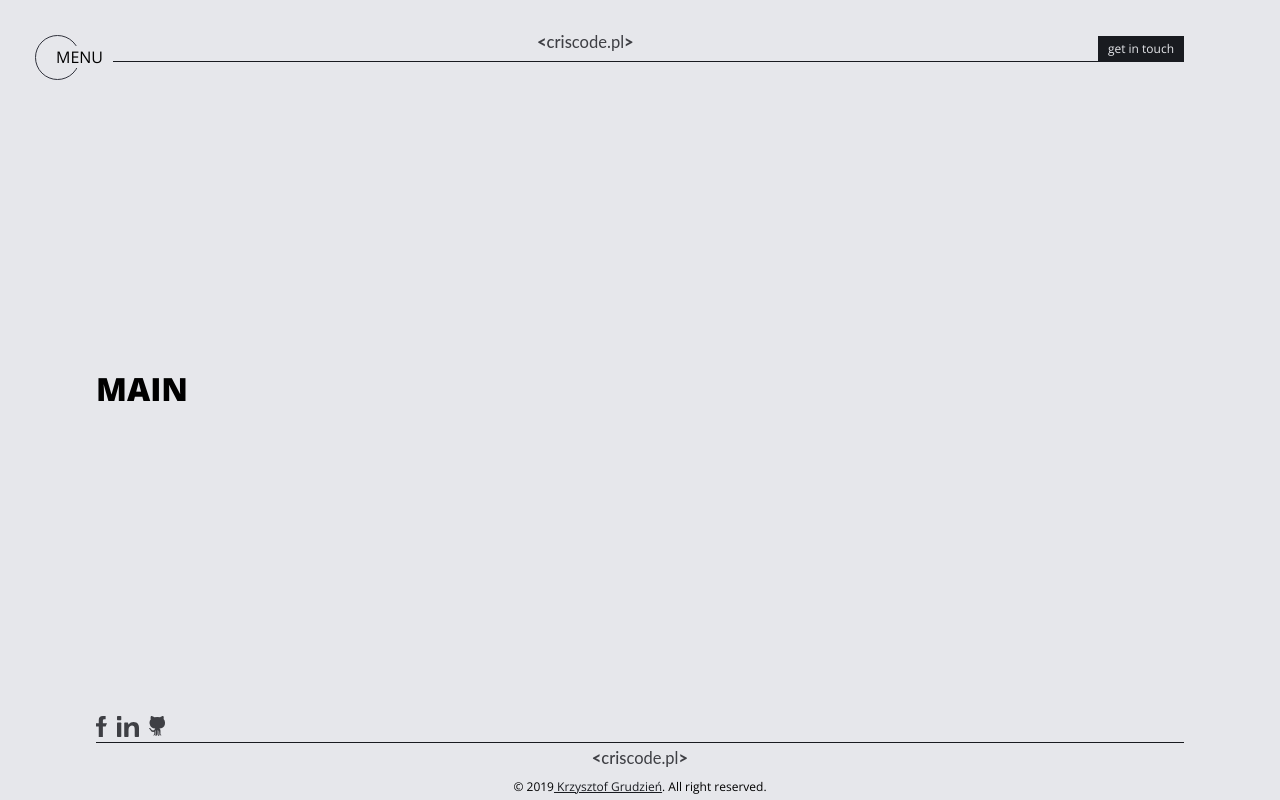
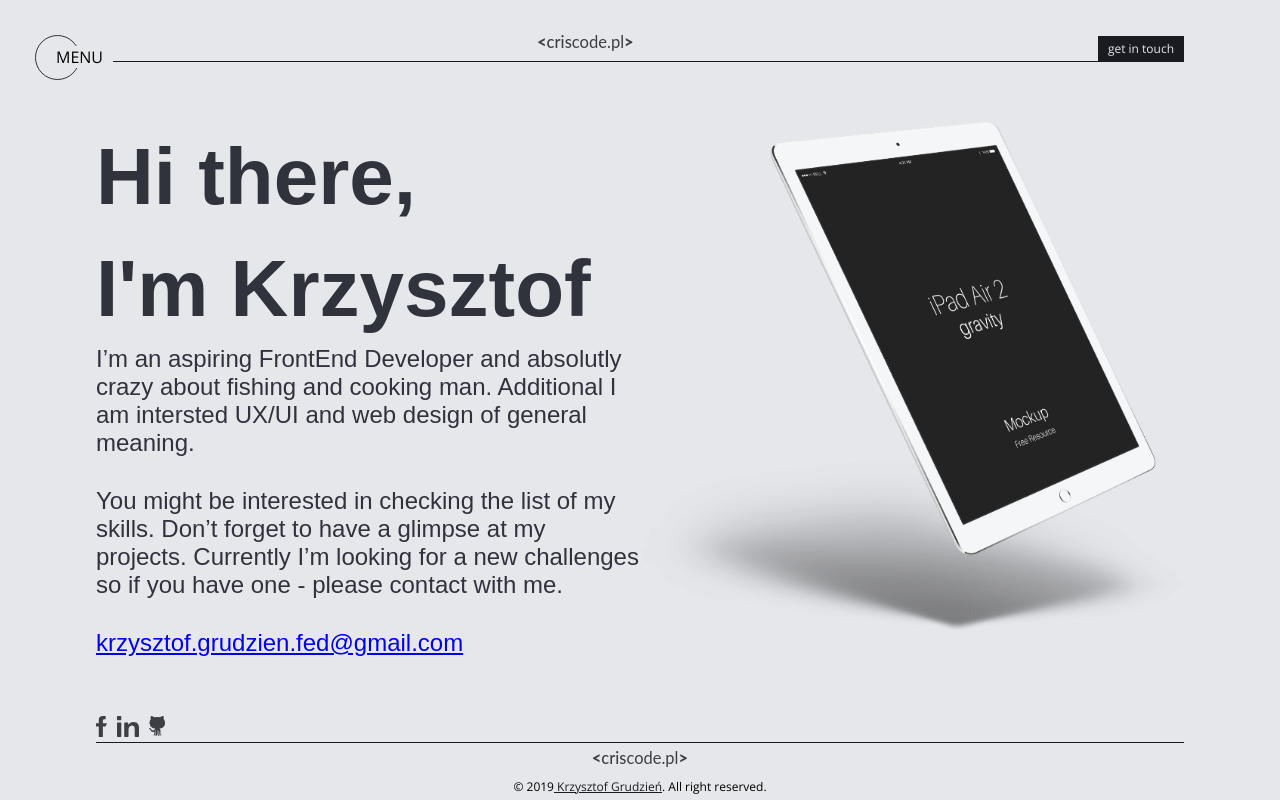
Before and after one commit to KrzysztofGrudzien/krzysztofgrudzien, a React (Create React App) app: page / in a window 1280 px wide. Built offline with nearby package versions, Linux system fonts and the light colour scheme; a web font is replaced by a local one.

Commit message:
feat(component): add content to the main component

```diff
--- a/src/Sass/Components/Main.module.scss
+++ b/src/Sass/Components/Main.module.scss
@@ -1,6 +1,32 @@
 @import '../Utils/variables.scss';
 
 .main {
+    color: darken($grey, 70%);
+    display: flex;
+    font-family: 'open-sans', sans-serif;
+    font-size: 1.5rem;
+    margin: 40px auto;
     width: 85%;
-    margin: 40px auto;
 }
+
+.author {
+    width: 50%;
+
+    &__title {
+        font-family: 'rift', sans-serif;
+        font-size: 5rem;
+        line-height: 7rem;
+    }
+
+    &__description {
+        margin-bottom: 30px;
+    }
+}
+
+.image {
+    width: 50%;
+
+    &__decoration {
+        width: 100%;
+    }
+}
--- a/src/components/Main.js
+++ b/src/components/Main.js
@@ -1,9 +1,23 @@
 import React from 'react';
 import styles from '../Sass/Components/Main.module.scss'
+import iPad from '../assets/images/portrait2x.png';
 const Main = () => {
     return (
         <main className={styles.main}>
-            <h1>MAIN</h1>
+            <section className={styles.author}>
+                <h1 className={styles.author__title}>Hi there,<br />
+                    I'm Krzysztof </h1>
+                <p className={styles.author__description}>
+                    I’m an aspiring FrontEnd Developer and absolutly crazy about fishing and cooking man. Additional I am intersted UX/UI and web design of general meaning.
+                </p>
+                <p className={styles.author__description}>
+                    You might be interested in checking the list of my skills. Don’t forget to  have a glimpse at my projects. Currently I’m looking for a new challenges so if you have one - please contact with me.
+                </p>
+                <p className={styles.author__email}><a href="mailto:krzysztof.grudzien.fed@gmail.com">krzysztof.grudzien.fed@gmail.com</a></p>
+            </section>
+            <aside className={styles.image}>
+                <img className={styles.image__decoration} src={iPad} alt="ipad image" />
+            </aside>
         </main>
     )
 }
```
Also changed, not shown: src/assets/images/portrait.png (added), src/assets/images/portrait2x.png (added).
